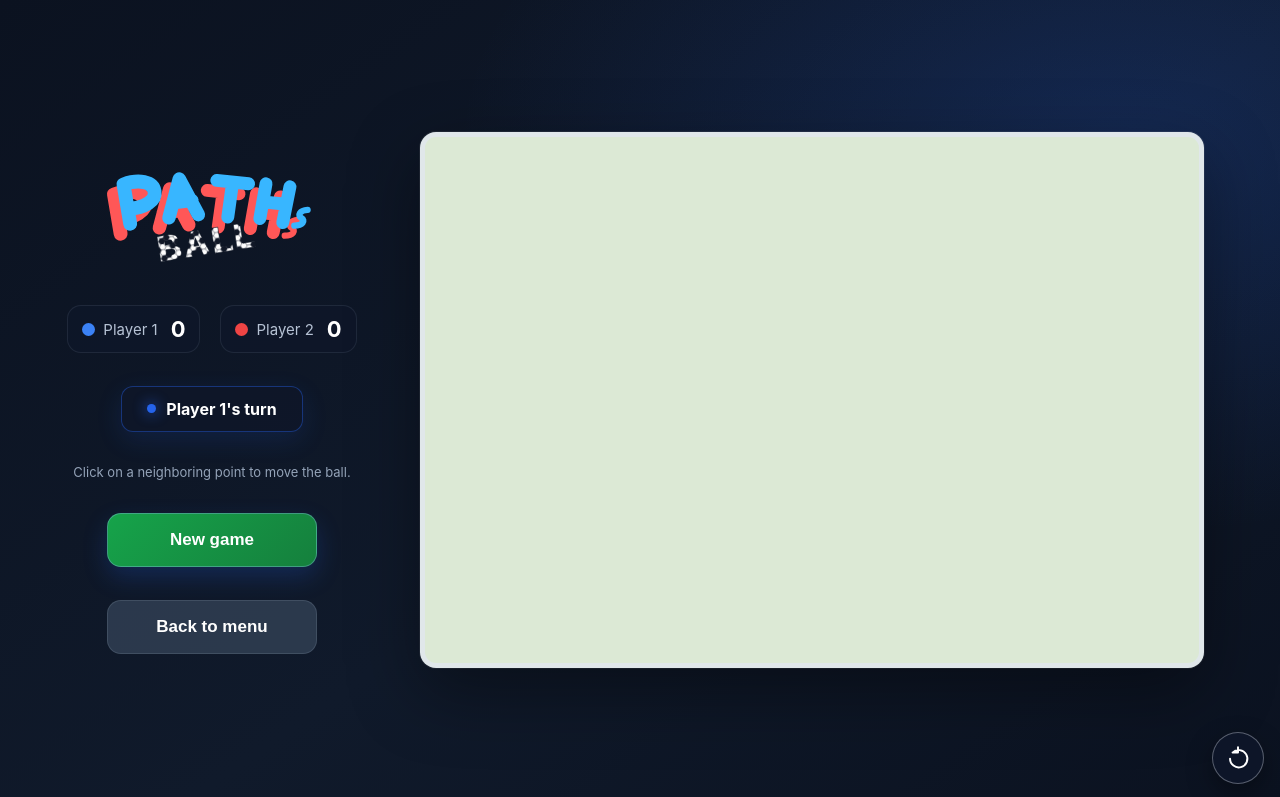
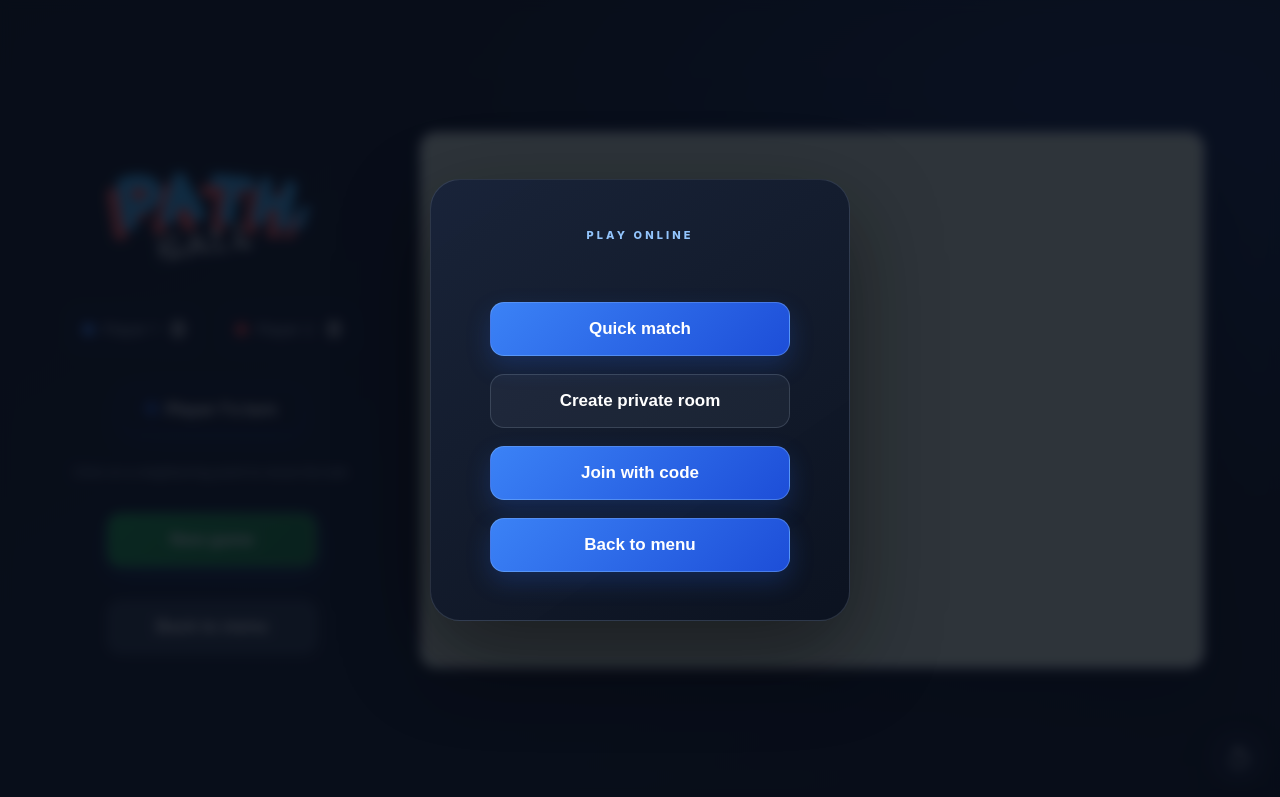
Before and after one commit to ItsTryhard/Pathball, a plain HTML site: page online.html in a window 1280 px wide. Shown: the top 797 px of the page. Drawn offline with Linux system fonts and the light colour scheme; no server answers.

Commit message:
Add files via upload

```diff
--- a/script.js
+++ b/script.js
@@ -73,7 +73,7 @@ function updateBackground() {
 
 async function backToMenu() {
     if (window.bot) window.bot.stop();
-    if (window.online && window.online.active) await window.online.leave();
+    if (window.online) await window.online.leave();
     window.location.href = "index.html";
 }
 
--- a/style.css
+++ b/style.css
@@ -505,3 +505,55 @@ button:focus-visible {
         transition-duration: 0.01ms !important;
     }
 }
+
+/* ONLINE LOBBY (matchmaking) */
+
+.lobbyOverlay {
+    position: fixed;
+    inset: 0;
+    z-index: 50;
+    display: flex;
+    justify-content: center;
+    align-items: center;
+    padding: 20px;
+    background: rgba(8, 13, 24, 0.82);
+    backdrop-filter: blur(6px);
+}
+
+.lobbyOverlay.hidden,
+.lobbyOverlay .hidden {
+    display: none !important;
+}
+
+.lobbyCard {
+    width: min(100%, 420px);
+    padding: clamp(28px, 6vw, 48px);
+    border: 1px solid rgba(148, 163, 184, 0.2);
+    border-radius: 30px;
+    background: linear-gradient(145deg, rgba(24, 35, 57, 0.95), rgba(11, 18, 32, 0.97));
+    box-shadow: 0 32px 90px rgba(0, 0, 0, 0.45);
+    text-align: center;
+}
+
+.lobbyStatus {
+    min-height: 1.4em;
+    margin: 0 0 24px;
+    color: #a7b3c7;
+    font-size: 16px;
+}
+
+.lobbyStatus.searching::after {
+    content: "";
+    display: block;
+    width: 34px;
+    height: 34px;
+    margin: 22px auto 0;
+    border: 3px solid rgba(147, 197, 253, 0.25);
+    border-top-color: #93c5fd;
+    border-radius: 50%;
+    animation: lobbySpin 900ms linear infinite;
+}
+
+@keyframes lobbySpin {
+    to { transform: rotate(360deg); }
+}
```
